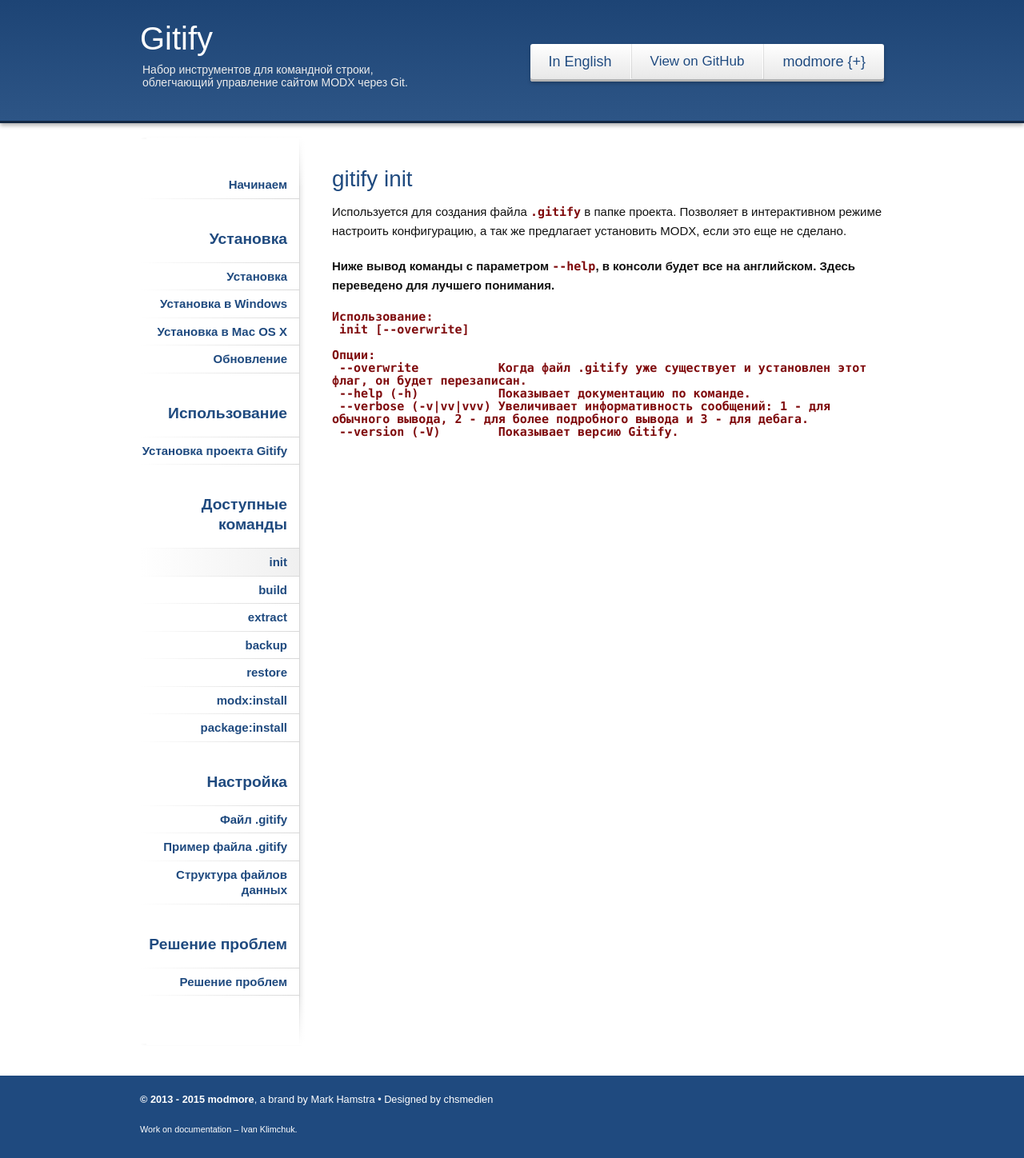
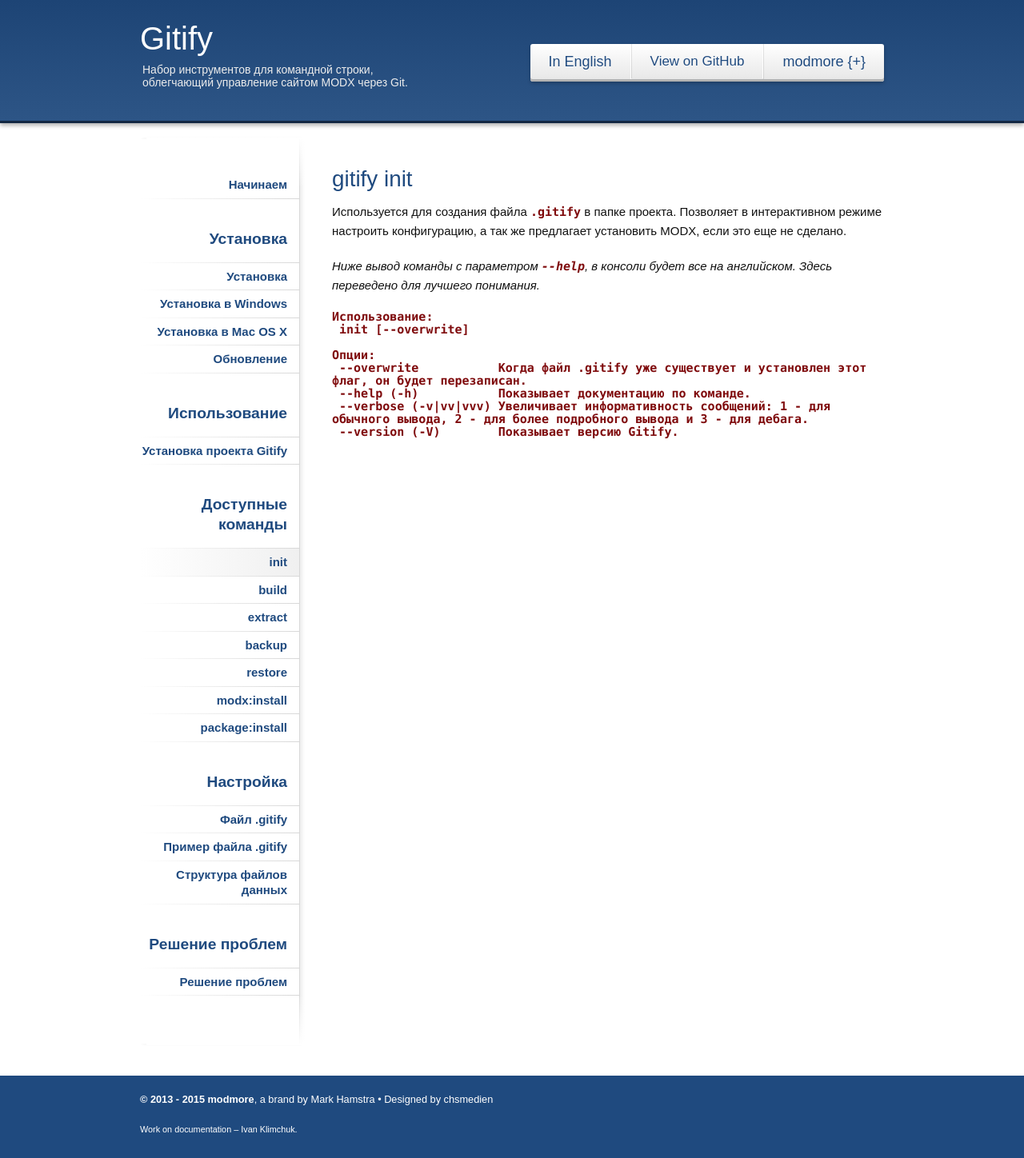
Before and after one commit to modmore/Gitify, a Jekyll site: the page built from _posts/ru/2015-07-09-init.md, in a window 1280 px wide. Shown: the whole page at 80% size. Built offline with Jekyll 4.4.1, drawn with Linux system fonts in a browser that asks for light colours; Markdown is read by kramdown in place of the engine named in the settings.

Commit message:
Little fix

````diff
--- a/_posts/ru/2015-07-09-init.md
+++ b/_posts/ru/2015-07-09-init.md
@@ -10,7 +10,7 @@ order: 0
 
 Используется для создания файла `.gitify` в папке проекта. Позволяет в интерактивном режиме настроить конфигурацию, а так же предлагает установить MODX, если это еще не сделано.
 
-__Ниже вывод команды с параметром `--help`, в консоли будет все на английском. Здесь переведено для лучшего понимания.__
+_Ниже вывод команды с параметром `--help`, в консоли будет все на английском. Здесь переведено для лучшего понимания._
 
 ```bash
 Использование:
````
